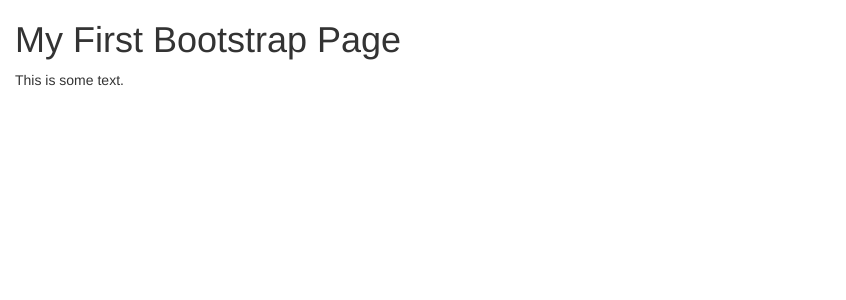
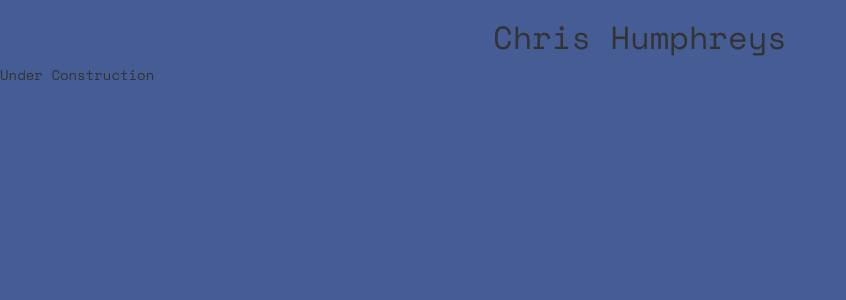
Before and after one commit to ChrisCHumphreys/personal-portfolio, a Django app: page / in a window 1280 px wide. Shown: the top 300 px of the page, without its empty margins (0-846 px from the left). Run offline with Django 3.2, Linux system fonts and the light colour scheme; some libraries are stand-ins or nearby versions.

Commit message:
style.css added

```diff
--- /dev/null
+++ b/mysite/index/static/index/.#style.css
@@ -0,0 +1 @@
+chris@chris-HP-Compaq-6200-Pro-SFF-PC.2803:1517112616
--- /dev/null
+++ b/mysite/index/static/index/style.css
@@ -0,0 +1,9 @@
+h1.title {
+    font-size: xx-large;
+    text-align: center;
+}
+
+body {
+    font-family: 'Space Mono', monospace;
+    background-color: #455d94;
+}
--- a/mysite/index/templates/index/home.html
+++ b/mysite/index/templates/index/home.html
@@ -1,5 +1,5 @@
 <!DOCTYPE html>
-<html lang="en">
+<html lang="en" xmlns="http://www.w3.org/1999/xhtml">
   <head>
     <title>Bootstrap Example</title>
   <meta charset="utf-8">
@@ -7,13 +7,16 @@
   <link rel="stylesheet" href="https://maxcdn.bootstrapcdn.com/bootstrap/3.3.7/css/bootstrap.min.css">
   <script src="https://ajax.googleapis.com/ajax/libs/jquery/3.2.0/jquery.min.js"></script>
   <script src="https://maxcdn.bootstrapcdn.com/bootstrap/3.3.7/js/bootstrap.min.js"></script>
+  {% load static %}
+  <link rel="stylesheet" type="text/css" href="{% static 'index/style.css' %}"/>
+  <link href="https://fonts.googleapis.com/css?family=Space+Mono:400,400i,700,700i" rel="stylesheet">
   </head>
   <body>
-
-<div class="container-fluid">
-  <h1>My First Bootstrap Page</h1>
-  <p>This is some text.</p>
+    <div class="presentation container-fluid">
+      <h1 class="title">Chris Humphreys</h1>
     </div>
-
+    <div>
+      <p>Under Construction</p>
+    </div>
   </body>
 </html>
```
Also changed, not shown: mysite/index/static/index/images/spirationDark.png (added), 2 other files. Lines whose indentation alone changed are shown as unchanged.
